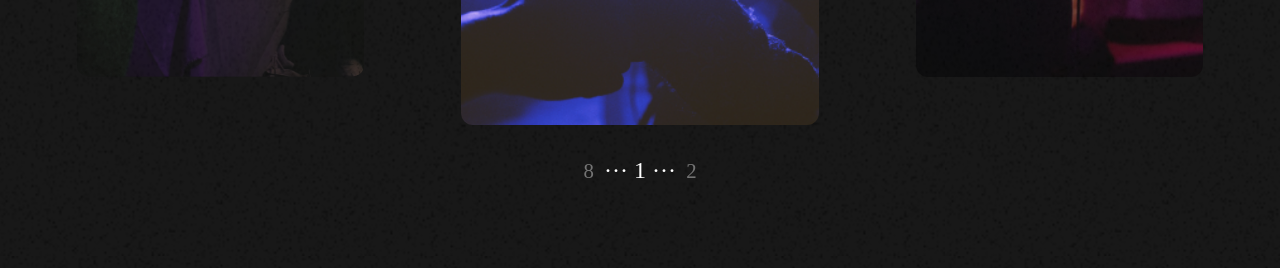
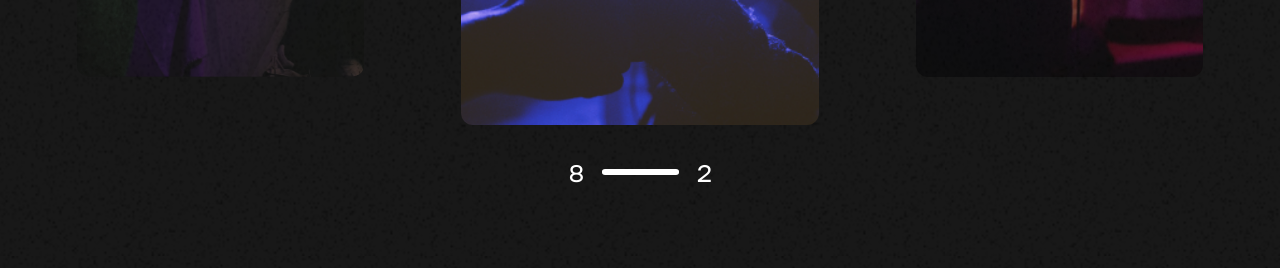
Before and after one commit to okuruchimas/Vatra-Frontend, a Next.js app: page / in a window 1280 px wide. Shown: the part 5420-5688 px from the top of the page. Built offline with nearby package versions, Linux system fonts and the light colour scheme.

Commit message:
customize loading line for slider

```diff
--- a/components /StorySlider/ImageSlider/index.tsx
+++ b/components /StorySlider/ImageSlider/index.tsx
@@ -24,17 +24,10 @@ const ImageSlider = ({ slides }: Props) => {
         style={{ backgroundImage: `url(${slides[nextSlideId].link})` }}
       ></NextSlide>
       <Pagination>
-        {/*{slides.map((slide, slideId) => (*/}
-        {/*  <Dot key={slideId} onClick={() => setCurrentId(slideId)}>*/}
-        {/*    &#183;*/}
-        {/*  </Dot>*/}
-        {/*))}*/}
         <Number onClick={() => setCurrentId(previousSlideId)}>
           {previousSlideId + 1}
         </Number>
-        <CurrentNumber>
-          &#183;&#183;&#183; {currentId + 1} &#183;&#183;&#183;
-        </CurrentNumber>
+        <LoadingLine />
         <Number onClick={() => setCurrentId(nextSlideId)}>
           {nextSlideId + 1}
         </Number>
@@ -73,30 +66,75 @@ const PreviousSlide = styled(Img)`
 `;
 const NextSlide = styled(Img)`
   right: -30vw;
+  //animation: test 0.2s linear;
+  //
+  //@keyframes test {
+  //  0% {
+  //    transform: translateX(0);
+  //  }
+  //  100% {
+  //    transform: translateX(-8vw);
+  //  }
+  //} ;
 `;
 
 const Pagination = styled.div`
   display: flex;
   justify-content: center;
+  align-items: center;
   font-size: 4vh;
 
   padding: 4vh 0;
 `;
-const Dot = styled.div`
-  font-size: 12vh;
-  line-height: 4vh;
-  margin: 0 0.8vw;
-  cursor: pointer;
+const LoadingLine = styled.div`
+  width: 6vw;
+  margin: 0 1vw;
+  height: 4px;
+  border-radius: 24px;
+  background: #bbbbbb;
+
+  &:before {
+    display: block;
+    position: relative;
+    content: "";
+    bottom: 1px;
+    height: 6px;
+    border-radius: 24px;
+    background: #ffffff;
+    //animation: loading-line 3s linear infinite;
+  }
+  @keyframes loading-line {
+    0% {
+      left: 6vw;
+      width: 0;
+    }
+    20% {
+      left: 4.8vw;
+      width: 1.2vw;
+    }
+    40% {
+      left: 3.6vw;
+      width: 2.4vw;
+    }
+    60% {
+      left: 2.4vw;
+      width: 3.6vw;
+    }
+    80% {
+      left: 1.2vw;
+      width: 4.8vw;
+    }
+    100% {
+      left: 0;
+      width: 6vw;
+    }
+  } ;
 `;
-const CurrentNumber = styled.span`
+
+const Number = styled.span`
+  font-family: "namu-1750";
   font-size: 3vh;
   margin: 0 0.4vw;
   align-self: center;
+  cursor: pointer;
 `;
-const Number = styled(CurrentNumber)`
-  font-size: 2.6vh;
-  margin: 0 0.4vw;
-  cursor: pointer;
-  opacity: 0.4;
-  align-self: center;
-`;
```
